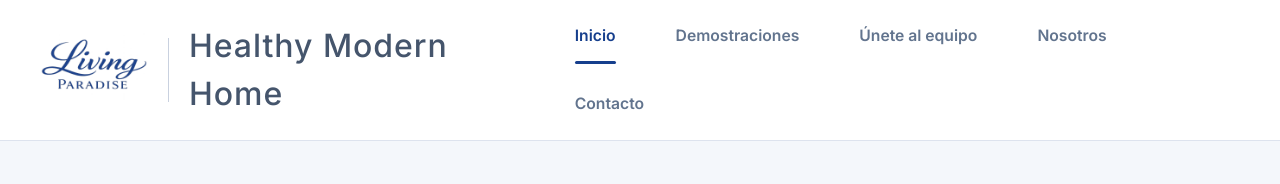
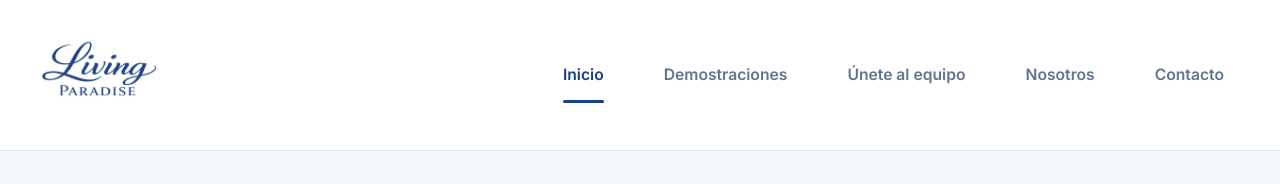
Before and after one commit to gerencialivingparadise-netizen/livingparadiseweb3, a React (Vite) app: page / in a window 1280 px wide. Shown: the top 184 px of the page. Built offline with nearby package versions, Linux system fonts and the light colour scheme; the HTML template or start-up script is replaced by a standard one.

Commit message:
Add files via upload

```diff
--- a/src/App.tsx
+++ b/src/App.tsx
@@ -684,14 +684,8 @@ export default function App() {
     <div className="min-h-screen bg-white text-slate-900">
       <header className="border-b border-[#dde3ee] bg-white">
         <div className="mx-auto flex max-w-[1450px] flex-col gap-4 px-6 py-4 lg:flex-row lg:items-center lg:justify-between lg:px-10">
-          <button type="button" onClick={() => setActivePage("inicio")} className="flex items-center gap-5 text-left">
-            <img src={logo} alt="Living Paradise" className="h-[88px] w-auto object-contain md:h-[108px]" />
-            <div className="hidden h-16 w-px bg-[#c9d1df] md:block" />
-            <div>
-              <p className="text-[1.6rem] font-medium tracking-[0.03em] text-slate-600 md:text-[2rem]">
-                Healthy Modern Home
-              </p>
-            </div>
+          <button type="button" onClick={() => setActivePage("inicio")} className="flex items-center gap-4 text-left">
+            <img src={logo} alt="Living Paradise" className="h-[98px] w-auto object-contain md:h-[118px]" />
           </button>
 
           <nav className="flex flex-wrap gap-4 md:gap-7">
```
